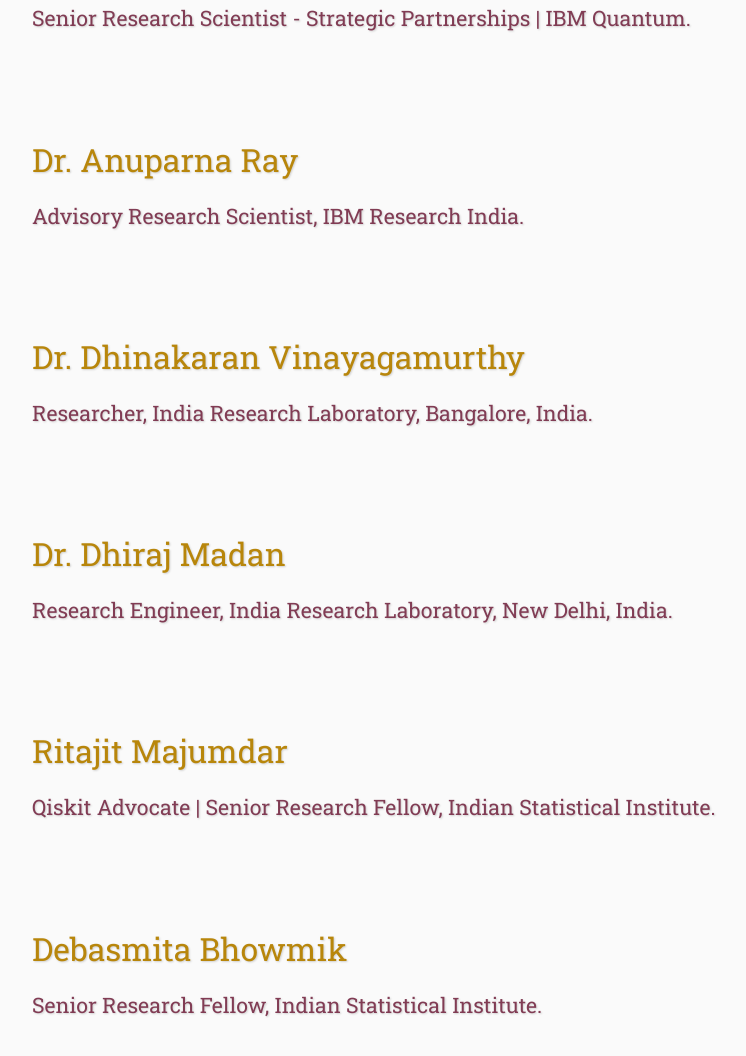
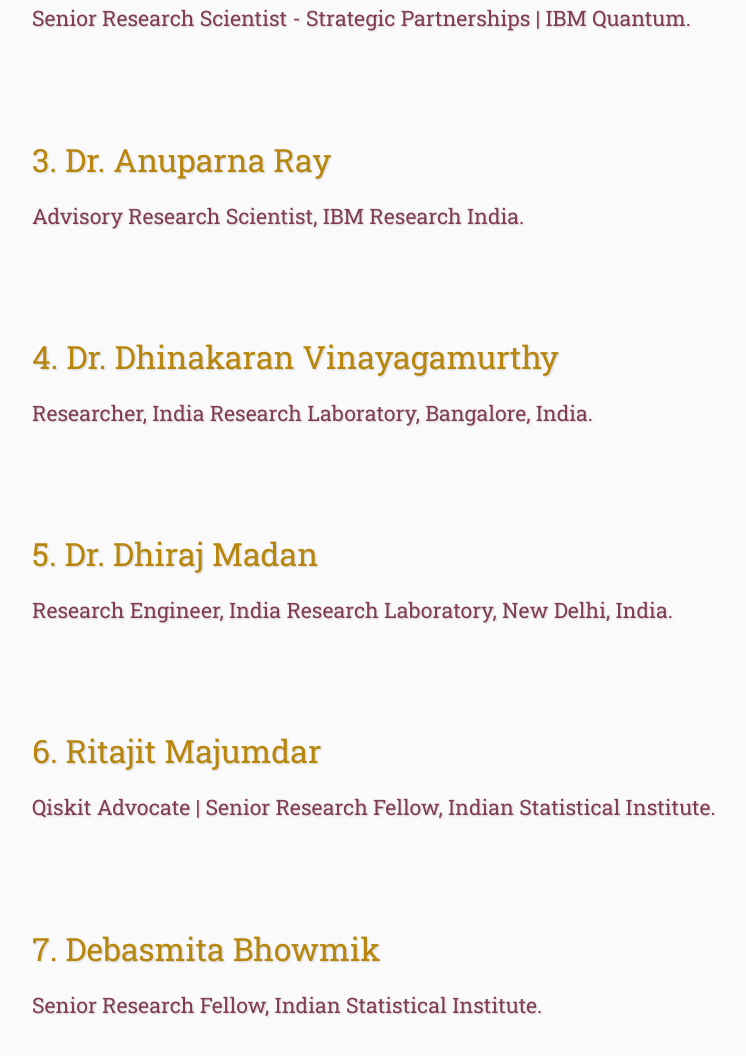
Before and after one commit to RitajitMajumdar/RitajitMajumdar.github.io, a plain HTML site: page directions/index.html in a window 1280 px wide. Shown: the part 1120-2176 px from the top of the page, without its empty margins (108-854 px from the left). Drawn offline with Linux system fonts and the light colour scheme; files that its build step writes are made by us from their sources.

Commit message:
Update index.html

```diff
--- a/directions/index.html
+++ b/directions/index.html
@@ -53,23 +53,23 @@
             <h4> Senior Research Scientist - Strategic Partnerships | IBM Quantum.</h4>
         <br>
         <br>
-        <h2><a href="https://researcher.watson.ibm.com/researcher/view.php?person=in-anupamar">Dr. Anuparna Ray</a>
+        <h2><a href="https://researcher.watson.ibm.com/researcher/view.php?person=in-anupamar">3. Dr. Anuparna Ray</a>
             <h4>Advisory Research Scientist, IBM Research India.</h4>
             <br>
         <br>
-        <h2><a href="https://researcher.watson.ibm.com/researcher/view.php?person=in-dvinaya1">Dr. Dhinakaran Vinayagamurthy</a>
+        <h2><a href="https://researcher.watson.ibm.com/researcher/view.php?person=in-dvinaya1">4. Dr. Dhinakaran Vinayagamurthy</a>
             <h4>Researcher, India Research Laboratory, Bangalore, India.</h4>
             <br>
         <br>
-        <h2><a href="https://researcher.watson.ibm.com/researcher/view.php?person=in-dmadan07">Dr. Dhiraj Madan</a>
+        <h2><a href="https://researcher.watson.ibm.com/researcher/view.php?person=in-dmadan07">5. Dr. Dhiraj Madan</a>
             <h4>Research Engineer, India Research Laboratory, New Delhi, India.</h4>
             <br>
         <br>
-        <h2><a href="https://scholar.google.com/citations?user=ikohpY4AAAAJ&hl=en&oi=ao">Ritajit Majumdar</a>
+        <h2><a href="https://scholar.google.com/citations?user=ikohpY4AAAAJ&hl=en&oi=ao">6. Ritajit Majumdar</a>
             <h4>Qiskit Advocate | Senior Research Fellow, Indian Statistical Institute.</h4>
             <br>
         <br>
-        <h2><a href="https://scholar.google.com/citations?hl=en&user=yq8kVm0AAAAJ">Debasmita Bhowmik</a>
+        <h2><a href="https://scholar.google.com/citations?hl=en&user=yq8kVm0AAAAJ">7. Debasmita Bhowmik</a>
             <h4>Senior Research Fellow, Indian Statistical Institute.</h4>
             <br>
             <br>
```
